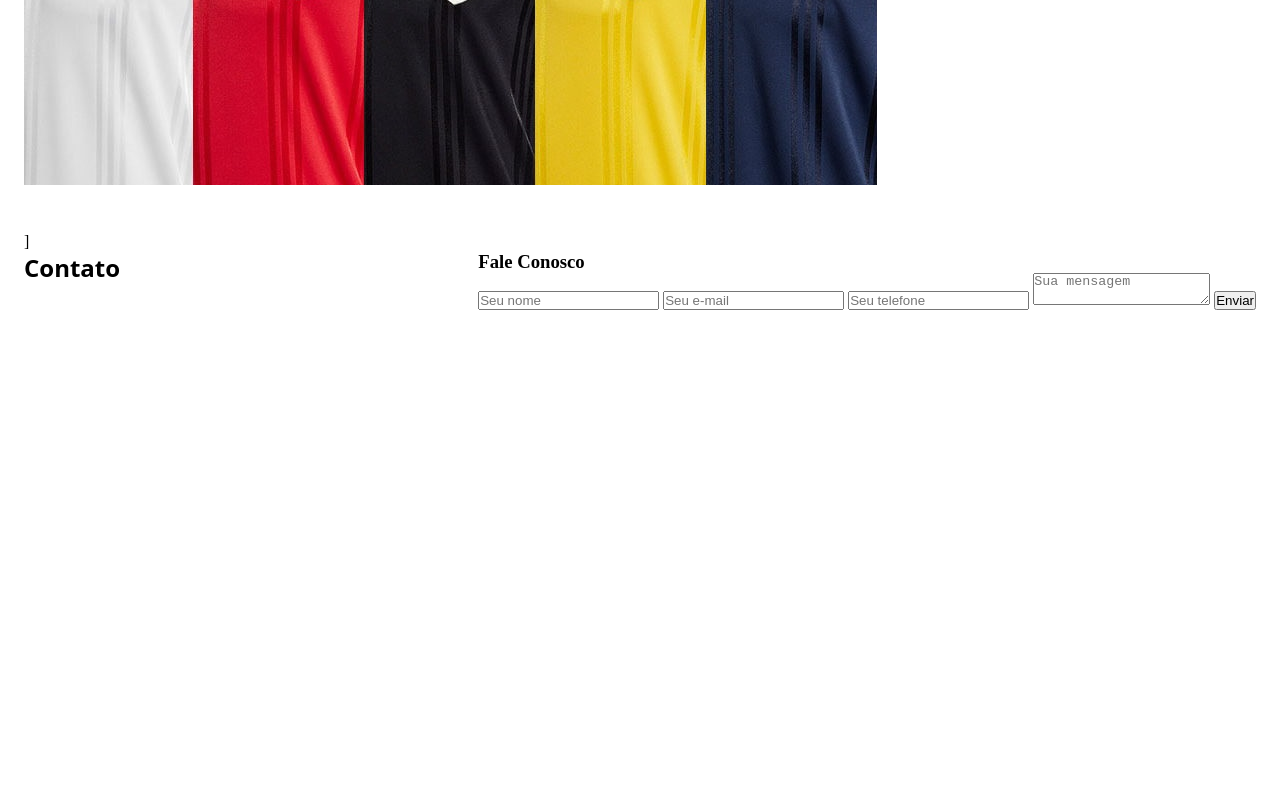
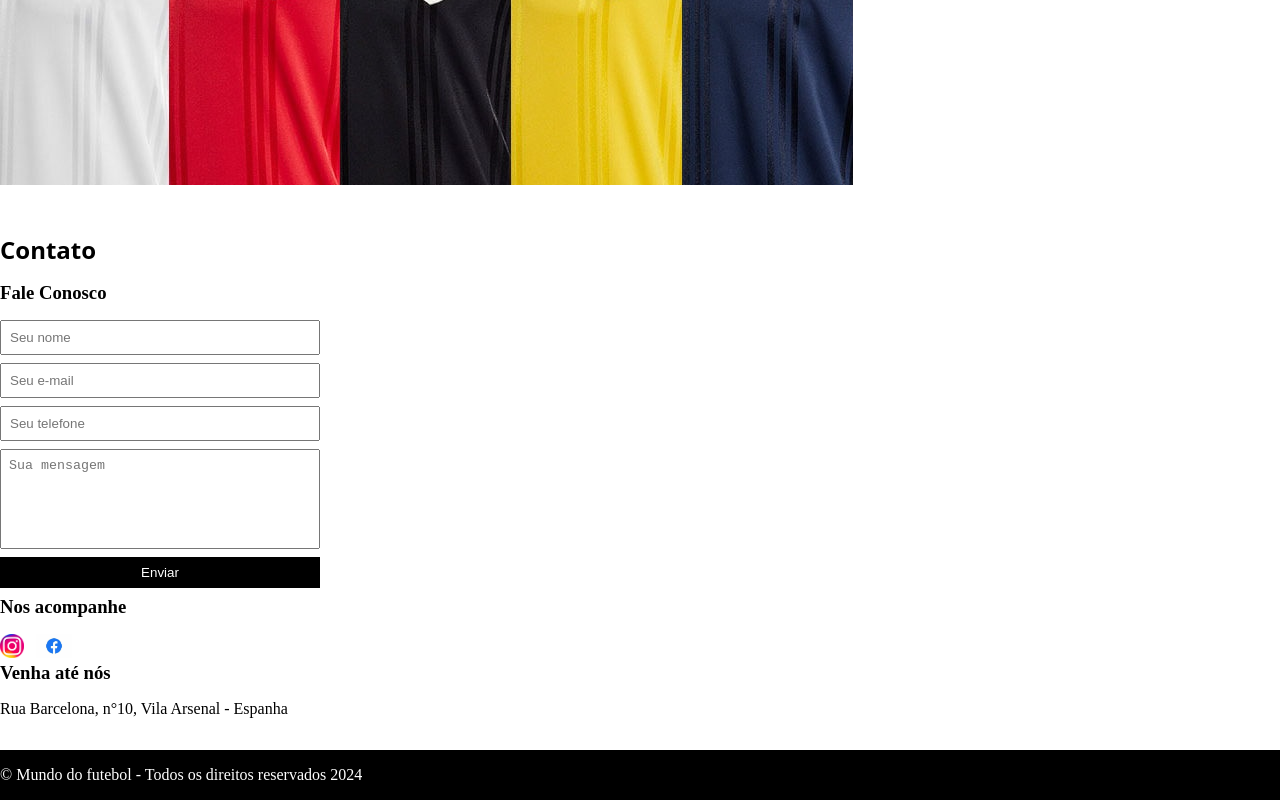
Before and after one commit to JoaoDinizDEV/Mundo_do_Futebol, a plain HTML site: page index.html in a window 1280 px wide. Shown: the part 361-1161 px from the top of the page. Before the commit the page ends 800 px from the top, so only its background shows below. Drawn offline with Linux system fonts and the light colour scheme.

Commit message:
Fase final

```diff
--- a/index.html
+++ b/index.html
@@ -13,16 +13,16 @@
         <nav>
             <ul>
                 <li>
-                    <a href="#">Sobre a Loja</a>
+                    <a href="#about">Sobre a Loja</a>
                 </li>
                 <li>
-                    <a href="#">Contatos</a>
+                    <a href="#contact">Contatos</a>
                 </li>
             </ul>
         </nav>
         </div>
     </header>
-    <section>
+    <section id="about">
         <div class="conteiner">
             <img src="./camisas_time.jpg" alt="Fachada do site de futebol">
             <div>
@@ -43,7 +43,7 @@
             </div>
         </div>
     </section>
-    <section>]
+    <section id="contact">
         <div class="conteiner">
             <h2>Contato</h2>
             <div class="contacts-forms"></div>
@@ -57,8 +57,35 @@
                     <button type="submit">Enviar</button>
                 </form>
             </div>
-
+        </div>
+        <div>
+            <h3>Nos acompanhe</h3>
+            <ul class="social-link">
+                <li>
+                    <a href="#" title="Siga nós no instagram">
+                        <img src="./Instagram.png" alt="Logo do instagram">
+                    </a>
+                </li>
+                <li>
+                    <a href="#" title="Siga nós no Facebook">
+                        <img src="./facebook.jpg" alt="Logo do facebook">
+                    </a>
+                </li>
+            </ul>
+        </div>
+        <div>
+            <h3>Venha até nós</h3>
+            <p>
+                Rua Barcelona, n°10, Vila Arsenal - Espanha
+            </p>
         </div>
     </section>
+    <footer>
+        <div class="conteiner">
+            <p>
+                &copy; Mundo do futebol - Todos os direitos reservados 2024
+            </p>
+        </div>
+    </footer>
 </body>
 </html>
--- a/main.css
+++ b/main.css
@@ -14,7 +14,7 @@ section h2{
 
 header {
     padding: 10px;
-    background-color: purple;
+    background-color: black;
     color: whitesmoke;
 }
 
@@ -55,5 +55,74 @@ section .conteiner{
 }
 
 section{
-    padding: 24px;
+    padding: 24px 0px;
 }
+
+section h2{
+    margin-bottom: 16px;
+}
+
+section{
+    color: black;
+}
+
+section p{
+    margin-bottom: 8px;
+}
+
+.social-link img{
+    height: 24px;
+}
+
+.social-link li{
+    display: inline;
+    margin-right: 8px;
+}
+
+.social-link li a {
+    text-decoration: none;
+}
+
+#contact .conteiner{
+    display: block;
+}
+
+.contacts-forms{
+    display: flex;
+    justify-content: space-between;
+}
+
+form input,
+form textarea,
+form button {
+    display: block;
+    width: 320px;
+    margin-bottom: 8px;
+    padding: 8px;
+}
+
+form textarea{
+    resize: none;
+    height: 100px;
+}
+
+section h3{
+    margin-bottom: 16px;
+}
+
+form button{
+    background-color: black;
+    color: #fff;
+    border: none;
+    cursor: pointer;
+}
+
+form button:hover{
+    background-color: black;
+}
+
+footer{
+    background-color: black;
+    color: #fff;
+    padding: 16px 0px;
+}
```
Also changed, not shown: Instagram.png (added), facebook.jpg (added).
